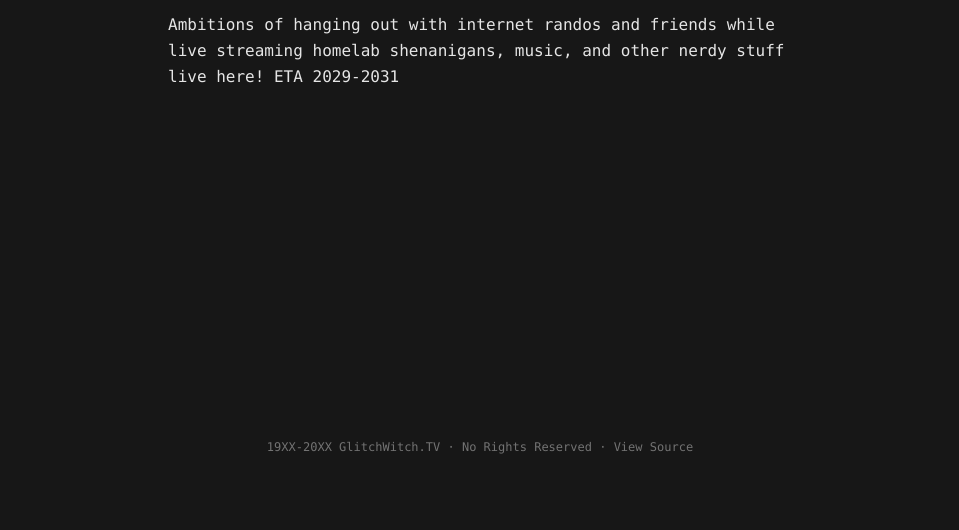
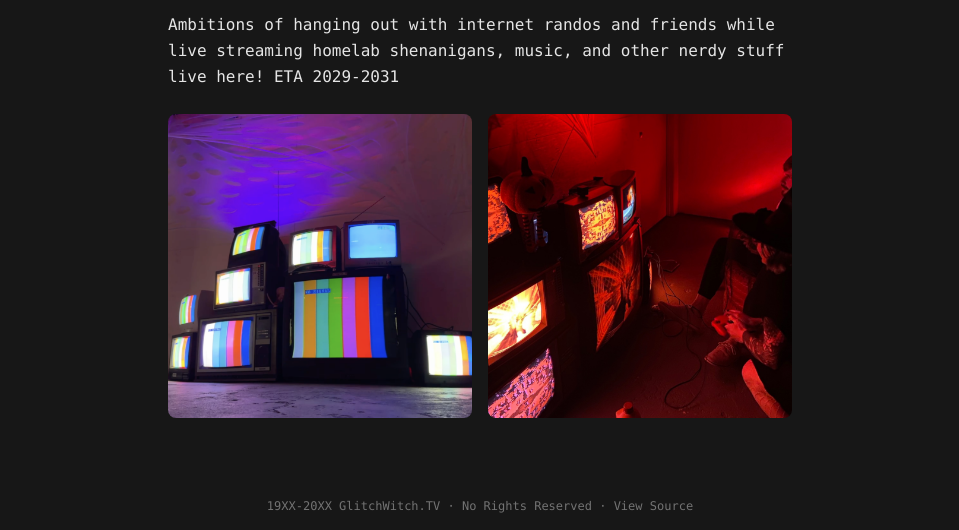
Before and after one commit to GlitchWitch/glitchwitch.tv, a plain HTML site: page index.html in a window 1280 px wide. Shown: the part 329-859 px from the top of the page, without its empty margins (160-1119 px from the left). Before the commit the page ends 800 px from the top, so only its background shows below. Drawn offline with nearby package versions, Linux system fonts and the light colour scheme.

Commit message:
I tried Copilot and it was lame. Make art yourself my friends.
Co-authored-by: copilot-swe-agent[bot] <198982749+Copilot@users.noreply.github.com>

```diff
--- a/index.html
+++ b/index.html
@@ -40,6 +40,10 @@
           <p class="py-2 leading-relaxed">
             Ambitions of hanging out with internet randos and friends while live streaming homelab shenanigans, music, and other nerdy stuff live here! ETA 2029-2031
           </p>
+          <div class="grid grid-cols-1 sm:grid-cols-2 gap-4 pt-4">
+            <img src="assets/img/tv1.png" alt="A row of televisions displaying color bars in a purple-lit room" class="w-full rounded-lg">
+            <img src="assets/img/tv2.png" alt="A collection of glowing televisions in a dark red-lit room" class="w-full rounded-lg">
+          </div>
         </section>
       </main>
       <footer class="text-center py-4 text-neutral-500 text-xs">
```
Also changed, not shown: assets/img/tv1.png (added), assets/img/tv2.png (added).
